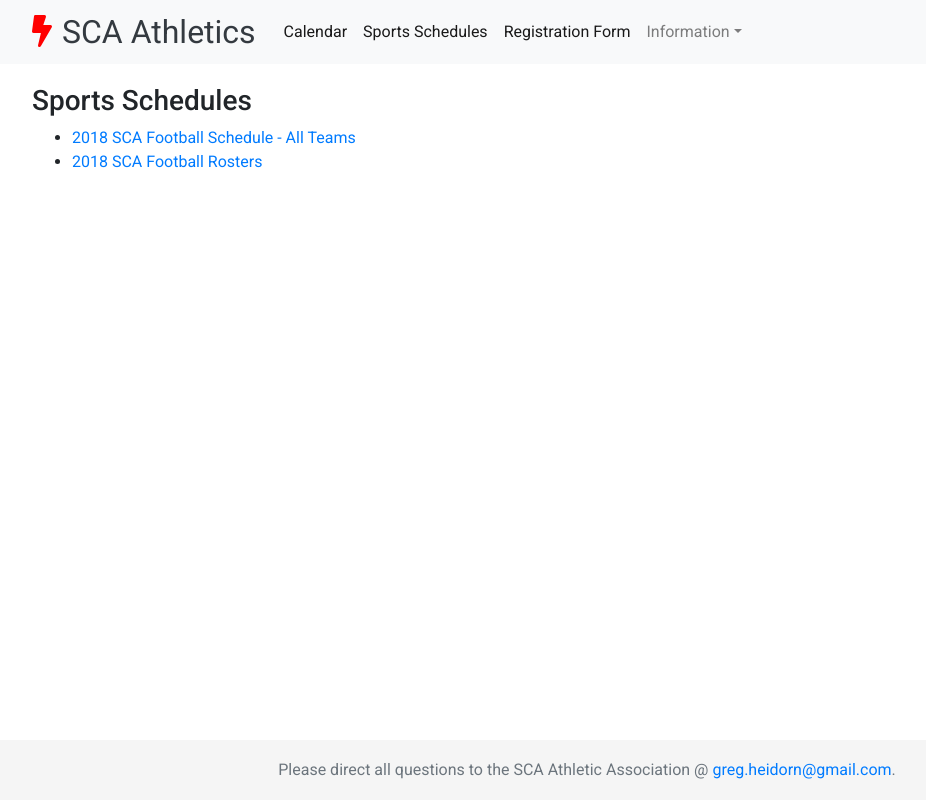
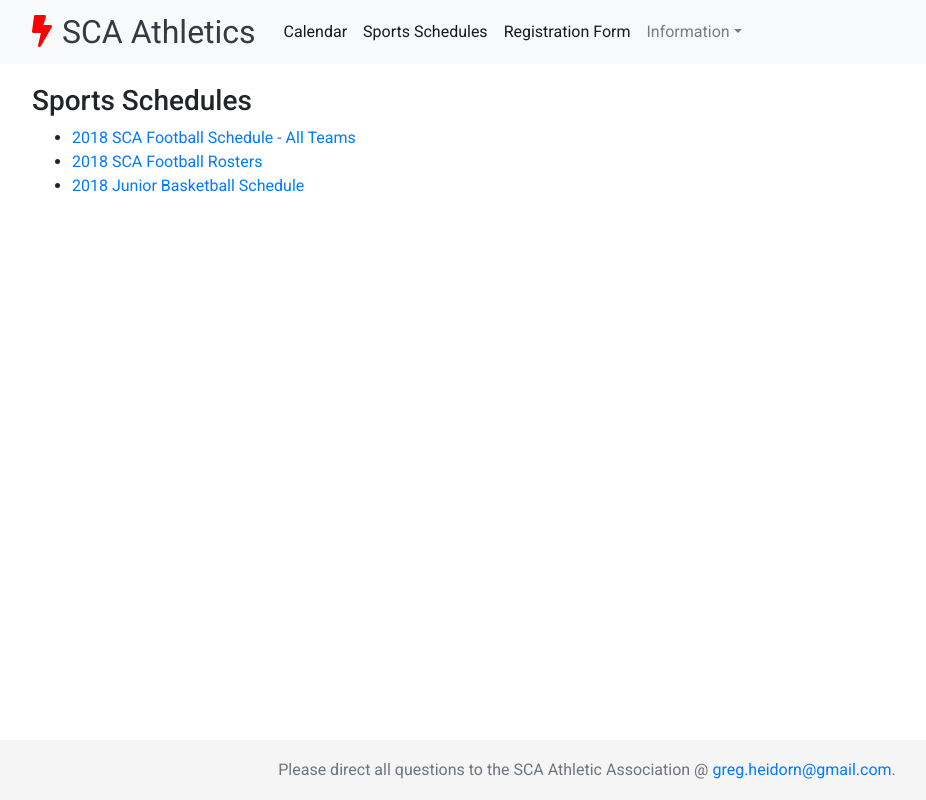
Before and after one commit to gheidorn/sca-athletics, a React (Create React App) app: page /schedule in a window 1280 px wide. Shown: the whole page, without its empty margins (53-979 px from the left). Built offline with nearby package versions, Linux system fonts and the light colour scheme.

Commit message:
added junior basketball schedule

```diff
--- a/src/pages/SportsSchedulePage.js
+++ b/src/pages/SportsSchedulePage.js
@@ -19,6 +19,11 @@ class SportsSchedulePage extends Component {
                 2018 SCA Football Rosters
               </a>
             </li>
+            <li>
+              <a href="https://www.dropbox.com/s/gupu9rkancf5t7w/2018%20SCA%20Junior%20Basketball%20Schedule.pdf?dl=0">
+                2018 Junior Basketball Schedule
+              </a>
+            </li>
           </ul>
         </div>
       </div>
```
